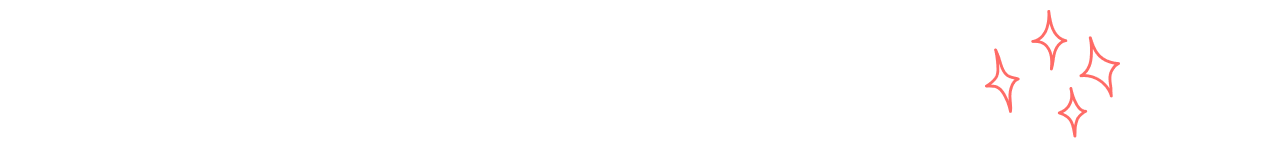
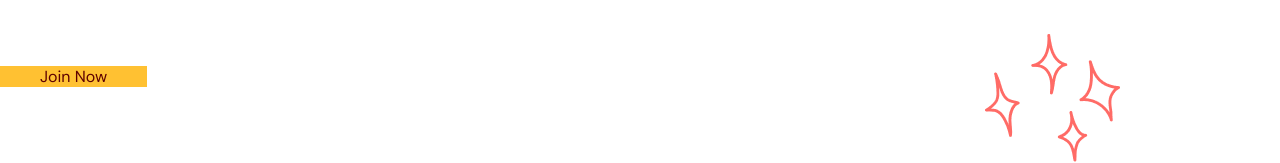
Before and after one commit to maciekpastuszak/gym-typescript, a React (Vite) app: page / in a window 1280 px wide. Shown: the part 1723-1886 px from the top of the page. Built offline with nearby package versions, Linux system fonts and the light colour scheme.

Commit message:
update button

```diff
--- a/src/scenes/benefits/index.tsx
+++ b/src/scenes/benefits/index.tsx
@@ -1,3 +1,4 @@
+import ActionButton from "@/shared/ActionButton";
 import HText from "@/shared/HText";
 import { BenefitType, SelectedPage } from "@/shared/types";
 import { HomeModernIcon, UserGroupIcon, AcademicCapIcon } from "@heroicons/react/24/solid";
@@ -103,7 +104,9 @@ const Benefits = ({setSelectedPage}: Props) => {
                 {/* BUTTON */}
                 <div className="relative mt-16">
                     <div className="before:absolute before:-bottom-20 before:right-40 before:z-[-1] before:content-sparkles ">
-
+                        <ActionButton setSelectedPage={setSelectedPage}>
+                            Join Now
+                        </ActionButton>
                     </div>
                 </div>
             </div>
```
